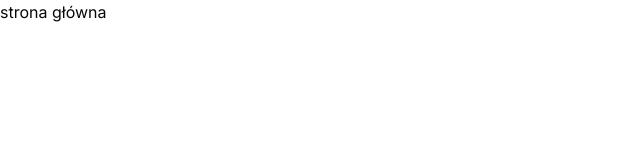
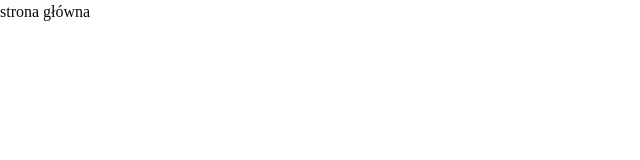
Before and after one commit to Dhitpl/uchwyt-magnetyczny.pl, a Next.js app: page /en in a window 1280 px wide. Shown: the top 160 px of the page, without its empty margins (0-640 px from the left). Built offline with nearby package versions, Linux system fonts and the light colour scheme.

Commit message:
feat: font family quicksand configuration

```diff
--- a/src/app/[locale]/layout.tsx
+++ b/src/app/[locale]/layout.tsx
@@ -1,4 +1,4 @@
-import { Inter as FontSans } from 'next/font/google'
+import { Quicksand as FontQuicksand } from 'next/font/google'
 import { notFound } from 'next/navigation'
 
 import type { ReactNode } from 'react'
@@ -18,9 +18,9 @@ type RootLayoutProps = {
   children: ReactNode
 } & PageProps
 
-const fontSans = FontSans({
-  subsets: ['latin'],
-  variable: '--font-sans',
+const fontQuicksand = FontQuicksand({
+  subsets: ['latin', 'latin-ext'],
+  variable: '--font-quicksand',
 })
 
 export default function RootLayout({
@@ -45,8 +45,8 @@ export default function RootLayout({
 
       <body
         className={cn(
-          'min-h-screen bg-background font-sans antialiased',
-          fontSans.variable,
+          'min-h-screen bg-background antialiased',
+          fontQuicksand.variable,
         )}
       >
         <NextIntlClientProvider locale={locale}>
```
Also changed, not shown: 1 other file (tests, documents, lock files or other folders).
